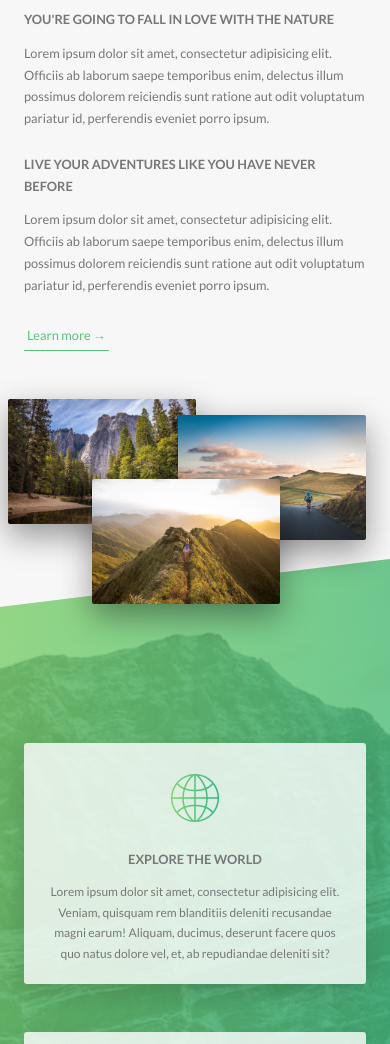
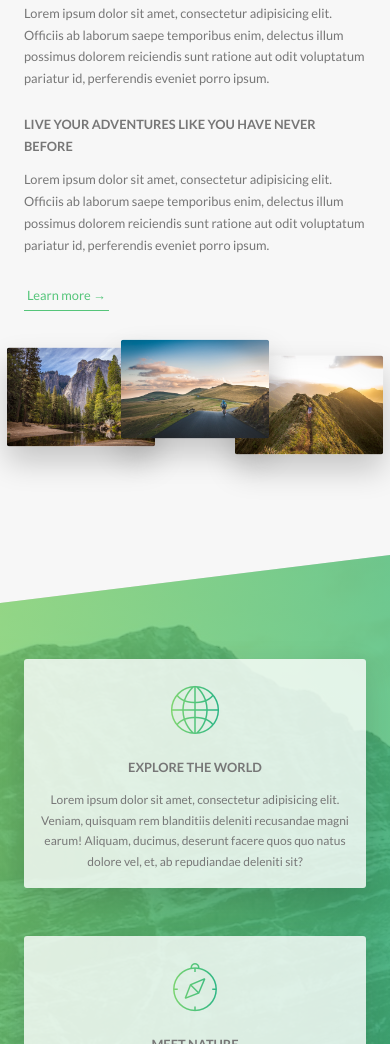
Before and after one commit to robot269006/Natours, a website: page index.html in a window 390 px wide. Shown: the part 956-2000 px from the top of the page. Drawn offline with Linux system fonts and the light colour scheme.

Commit message:
Fix layout, about, feature sections to be responsive

```diff
--- a/sass/base/_utilities.scss
+++ b/sass/base/_utilities.scss
@@ -1,6 +1,18 @@
 .u-center-text { text-align: center !important; }
 .u-margin-bottom-small { margin-bottom: 1.5rem !important; }
-.u-margin-bottom-medium { margin-bottom: 4rem !important; }
-.u-margin-bottom-big { margin-bottom: 8rem !important; }
+.u-margin-bottom-medium {
+  margin-bottom: 4rem !important;
+  @include respond(tab-port) {
+    margin-bottom: 3rem;
+  }
+
+}
+.u-margin-bottom-big {
+  margin-bottom: 8rem !important;
+  @include respond(tab-port) {
+    margin-bottom: 5rem;
+  }
+}
+
 .u-margin-top-big { margin-top: 8rem !important; }
 .u-margin-top-huge { margin-top: 10rem !important; }
--- a/sass/components/_composition.scss
+++ b/sass/components/_composition.scss
@@ -10,20 +10,45 @@
     transition: all .2s;
     outline-offset: 2rem;
 
+    @include respond(tab-port) {
+      float: left;
+      position: relative;
+      width: 33.333333%;
+      box-shadow: 0 1.5rem 3rem rgba($color-black, .2);
+    }
+
     &--p1 {
-      left: -2rem;
-      top: 0;
+      left: 0;
+      top: -2rem;
+
+      @include respond(tab-port) {
+        top: 0;
+        transform: scale(1.3);
+      }
     }
 
     &--p2 {
       right: 0;
       top: 2rem;
+
+      @include respond(tab-port) {
+        top: -1rem;
+        transform: scale(1.3);
+        z-index: 100;
+      }
     }
 
     &--p3 {
       left: 20%;
       top: 10rem;
+
+      @include respond(tab-port) {
+        top: 1rem;
+        left: 0;
+        transform: scale(1.3);
+      }
     }
+
 
     &:hover {
       outline: 1.5rem solid $color-primary;
--- a/sass/components/_feature-box.scss
+++ b/sass/components/_feature-box.scss
@@ -7,6 +7,10 @@
   box-shadow: 0 1.5rem 4rem rgba($color-black, .15);
   transition: transform .3s;
 
+  @include respond(tab-port) {
+    padding: 2rem;
+  }
+
   &__icon {
     font-size: 6rem;
     margin-bottom: .5rem;
@@ -14,6 +18,10 @@
     background-image: linear-gradient(to right, $color-primary-light, $color-primary-dark);
     -webkit-background-clip: text;
     color: transparent;
+
+    @include respond(tab-port) {
+      margin: 0;
+    }
   }
 
   &__text {
--- a/sass/pages/_home.scss
+++ b/sass/pages/_home.scss
@@ -2,6 +2,10 @@
   background-color: $color-grey-light-1;
   padding: 25rem 0;
   margin-top: -20vh;
+
+  @include respond(tab-port) {
+    padding: 20rem 0;
+  }
 }
 
 .section-features {
@@ -14,25 +18,42 @@
   background-size: cover;
   transform: skewY(-7deg);
   margin-top: -10rem;
+
   & > * {
     transform: skewY(7deg);
+  }
+
+  @include respond(tab-port) {
+    padding: 10rem 0;
   }
 }
 
 .section-tours {
   background-color: $color-grey-light-1;
-  padding: 20rem 0 15rem 0;
+  padding: 25rem 0 15rem 0;
   margin-top: -10rem;
+
+  @include respond(tab-port) {
+    padding: 20rem 0 10rem 0;
+  }
 }
 
 .section-stories {
   position: relative;
   padding: 15rem 0;
+
+  @include respond(tab-port) {
+    padding: 10rem 0;
+  }
 }
 
 .section-book {
   padding: 15rem 0;
   background-image: linear-gradient(to right bottom, $color-primary-light, $color-primary-dark);
+
+  @include respond(tab-port) {
+    padding: 10rem 0;
+  }
 }
 
 .book {
```
Also changed, not shown: css/style.css.
